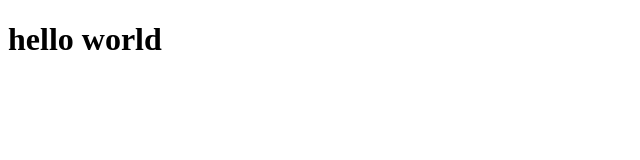
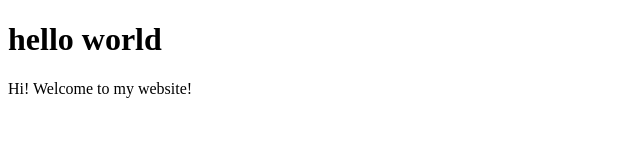
Before and after one commit to mackenzielobato/mackenzielobato.github.io, a plain HTML site: page index.html in a window 1280 px wide. Shown: the whole page, without its empty margins (0-640 px from the left). Drawn offline with Linux system fonts and the light colour scheme.

Commit message:
Update index.html

```diff
--- a/index.html
+++ b/index.html
@@ -7,6 +7,7 @@
 
 <body>
     <h1>hello world</h1>
+    <p>Hi! Welcome to my website!</p>
 </body>
 
 </html>
```
